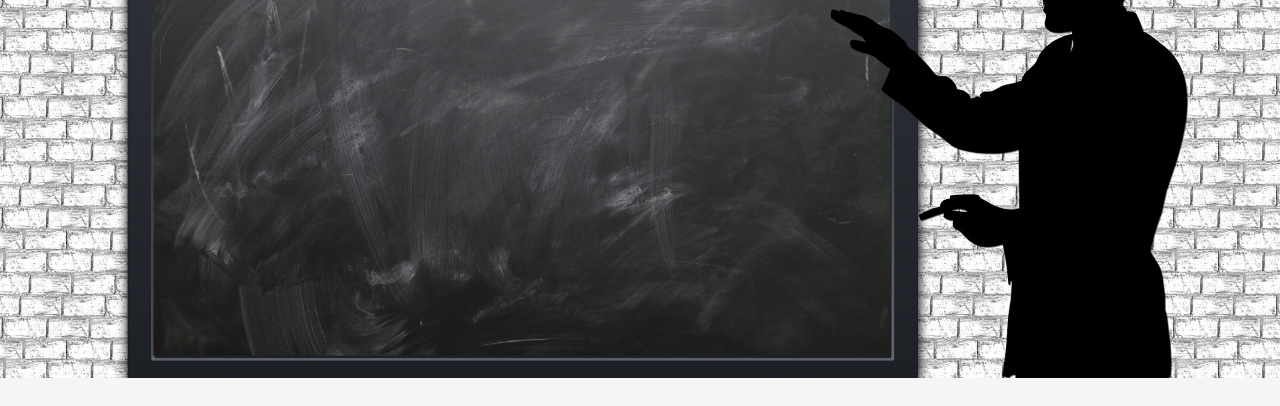
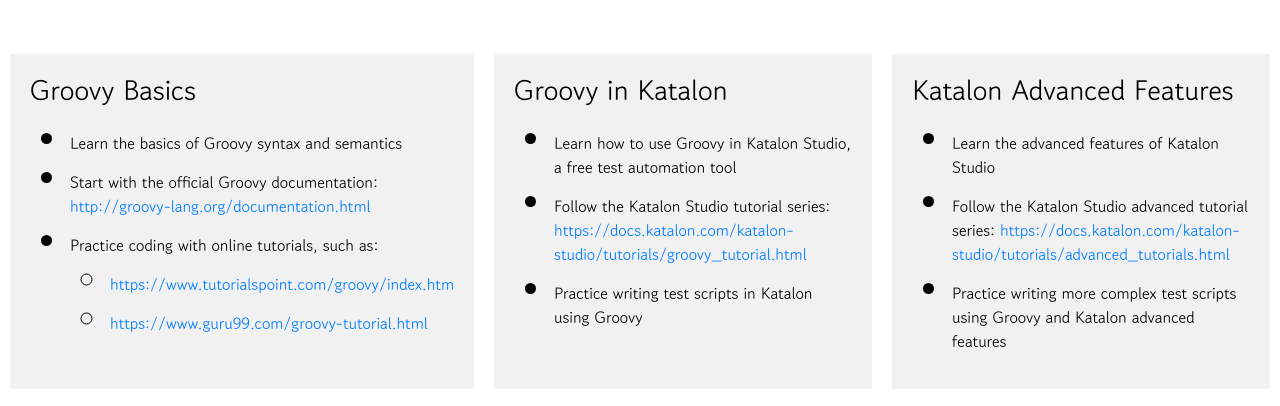
Before and after one commit to bdclauser/Clauser.ninja, a plain HTML site: page images/portfolio/curriculum/curriculum.html in a window 1280 px wide. Shown: the part 122-528 px from the top of the page. Drawn offline with nearby package versions, Linux system fonts and the light colour scheme.

Commit message:
changed to flexbox and turned it into a task list

```diff
--- a/images/portfolio/curriculum/curriculum.html
+++ b/images/portfolio/curriculum/curriculum.html
@@ -12,25 +12,57 @@
 
     <link rel="stylesheet" href="https://use.fontawesome.com/releases/v5.15.2/css/all.css"
         integrity="sha384-vSIIfh2YWi9wW0r9iZe7RJPrKwp6bG+s9QZMoITbCckVJqGCCRhc+ccxNcdpHuYu" crossorigin="anonymous" />
-        <style>
-            .parallax {
-                background-image: url("/images/portfolio/curriculum/blackboard.jpg");
-                min-height: 500px;
-                background-attachment: fixed;
-                background-position: center;
-                background-repeat: no-repeat;
-                background-size: cover;
-            }
-            body {
+    <style>
+        html,
+        body {
+            height: 100%;
+        }
 
-                background: whitesmoke;
-            }
+        body {
+            margin: 0;
+            background-color: transparent;
+        }
 
-        </style>
+
+        h1,
+        h2,
+        h3,
+        ul,
+        li {
+            color: black;
+        }
+
+        li::marker {
+            font-size: 1.8rem;
+        }
+
+        ol {
+            margin-left: 2rem;
+        }
+
+        .flex-container {
+            display: flex;
+            flex-wrap: wrap;
+         }
+         .flex-item {
+            background-color: #f1f1f1;
+            padding: 20px;
+            margin: 10px;
+            text-align: left;
+            flex: 1;
+         }
+         .checked {
+            background-color: #888;
+            color: white;
+            text-decoration: line-through;
+         }
+
+    </style>
     <title>Groovy and Katalon Curriculum</title>
 </head>
 
 <body>
+
     <!-- navbar -->
     <nav class="navbar navbar-expand-lg fixed-top">
         <a class="navbar-brand" href="https://clauser.ninja">Home</a>
@@ -75,10 +107,11 @@
             </ul>
         </div>
     </nav>
-    <div class="parallax"></div>
+
     <h2>Groovy and Katalon Curriculum</h2>
-    <ol>
-        <li>
+
+    <div class="flex-container">
+        <div class="flex-item" onclick="toggleCheck(this)">
             <h3>Groovy Basics</h3>
             <ul>
                 <li>Learn the basics of Groovy syntax and semantics</li>
@@ -100,8 +133,8 @@
                     </ul>
                 </li>
             </ul>
-        </li>
-        <li>
+        </div>
+        <div class="flex-item" onclick="toggleCheck(this)">
             <h3>Groovy in Katalon</h3>
             <ul>
                 <li>
@@ -115,8 +148,8 @@
                 </li>
                 <li>Practice writing test scripts in Katalon using Groovy</li>
             </ul>
-        </li>
-        <li>
+        </div>
+        <div class="flex-item" onclick="toggleCheck(this)">
             <h3>Katalon Advanced Features</h3>
             <ul>
                 <li>Learn the advanced features of Katalon Studio</li>
@@ -130,8 +163,8 @@
                     advanced features
                 </li>
             </ul>
-        </li>
-        <li>
+        </div>
+        <div class="flex-item" onclick="toggleCheck(this)">
             <h3>Test Automation Best Practices</h3>
             <ul>
                 <li>Learn the best practices for test automation</li>
@@ -150,8 +183,8 @@
                 </li>
                 <li>Apply the best practices in your test automation projects</li>
             </ul>
-        </li>
-        <li>
+        </div>
+        <div class="flex-item" onclick="toggleCheck(this)">
             <h3>Katalon Forum and Community</h3>
             <ul>
                 <li>
@@ -164,6 +197,8 @@
                 </li>
                 <li>Share you knowledge and expierience with others.</li>
             </ul>
+        </div>
+        <div class="flex-item" onclick="toggleCheck(this)">
             <h3>Continous Learning</h3>
             <ul>
                 <li>Keep learning and improving your skills in Groovy and Katalon</li>
@@ -176,8 +211,20 @@
                     trends and technologies in test automation
                 </li>
             </ul>
-        </li>
-    </ol>
+        </div>
+    </div>
+
+    <script>
+        function toggleCheck(item) {
+           item.classList.toggle("checked");
+        }
+     </script>
+
+
+
+
+
+
 </body>
 
 </html>
```
